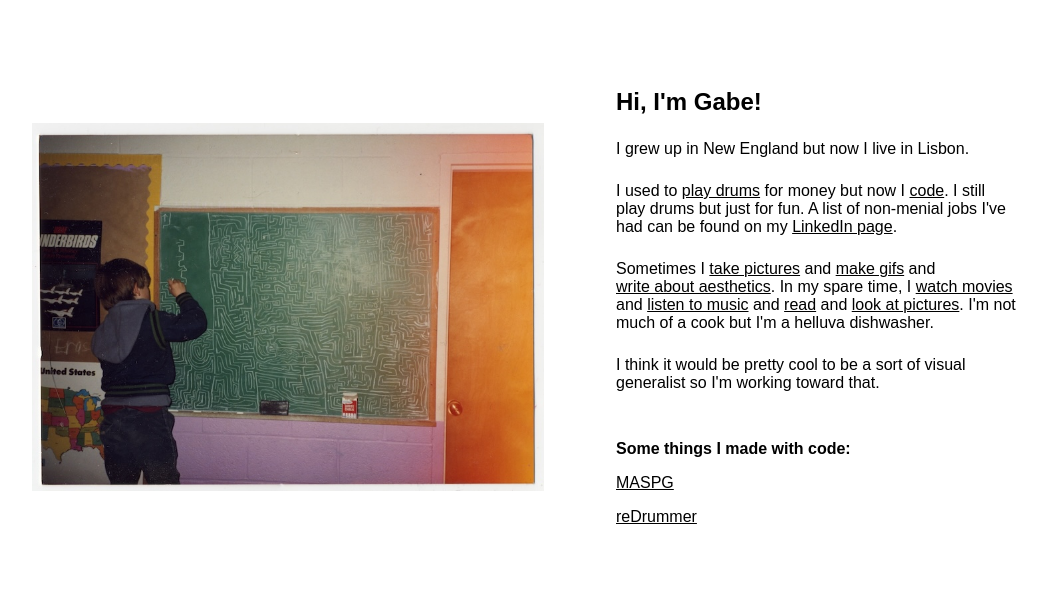
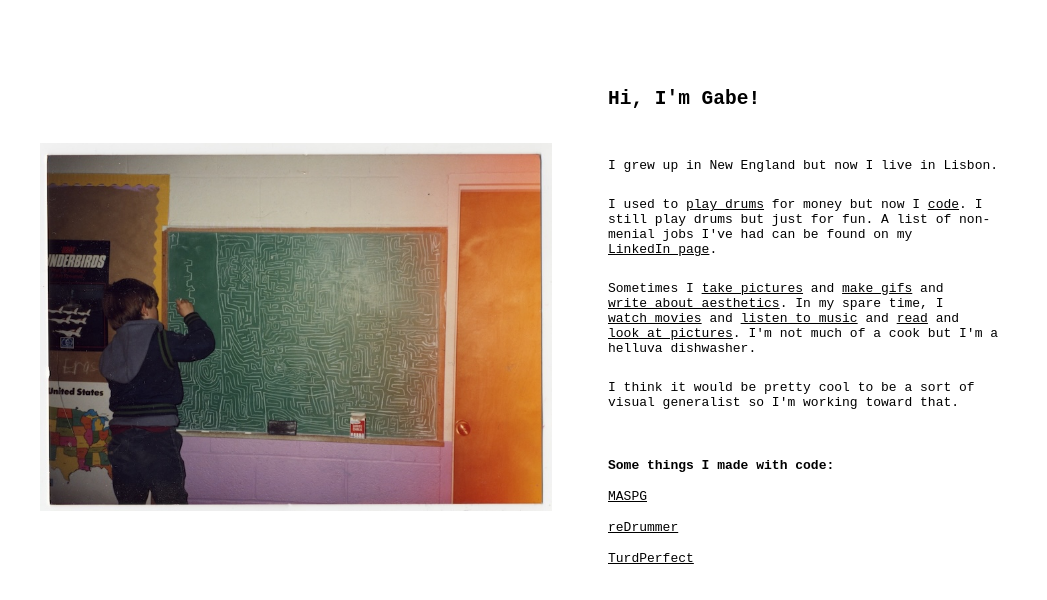
Before and after one commit to affordances/me-dot-com, a plain HTML site: page index.html in a window 1280 px wide. Shown: the whole page, without its empty margins (116-1163 px from the left). Drawn offline with Linux system fonts and the light colour scheme.

Commit message:
add link, monospace

```diff
--- a/index.html
+++ b/index.html
@@ -12,8 +12,8 @@
   <div class="container">
     <div class="left-column"><img src="images/maze.jpg" /></div>
     <div class="right-column">
+      <h2>Hi, I'm Gabe!</h2>
       <div class="bio">
-        <h2>Hi, I'm Gabe!</h2>
         <p>I grew up in New England but now I live in Lisbon.</p>
 
         <p>I used to
@@ -55,6 +55,8 @@
         <span><a href="https://maspg.cool/" target="_blank">MASPG</a></span>
         <span><a href="https://redrummer.vercel.app/"
             target="_blank">reDrummer</a></span>
+        <span><a href="https://affordances.github.io/TurdPerfect/"
+            target="_blank">TurdPerfect</a></span>
       </div>
     </div>
   </div>
--- a/styles.css
+++ b/styles.css
@@ -1,5 +1,5 @@
 body {
-  font-family: sans-serif;
+  font-family: monospace;
   height: 100vh;
   margin: 0;
   padding: 0;
@@ -36,7 +36,7 @@ img {
 .container {
   align-items: center;
   display: flex;
-  gap: 72px;
+  gap: 56px;
   justify-content: center;
   padding: 88px 32px;
 
```
